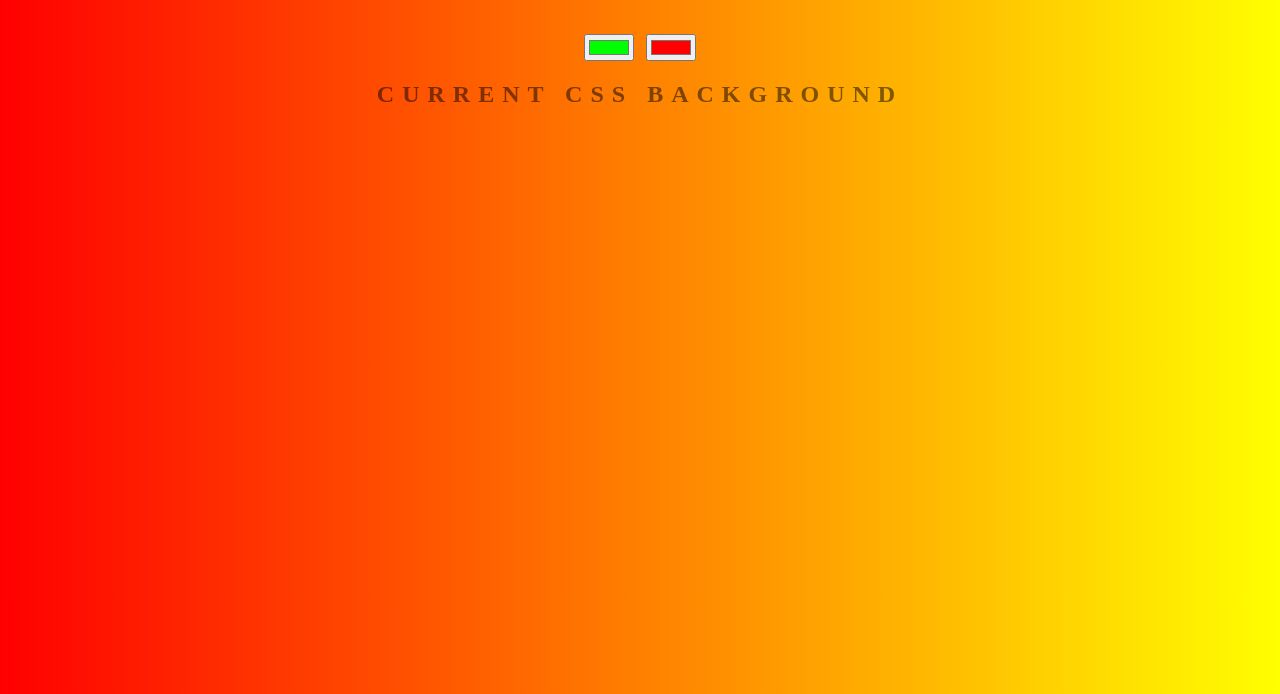
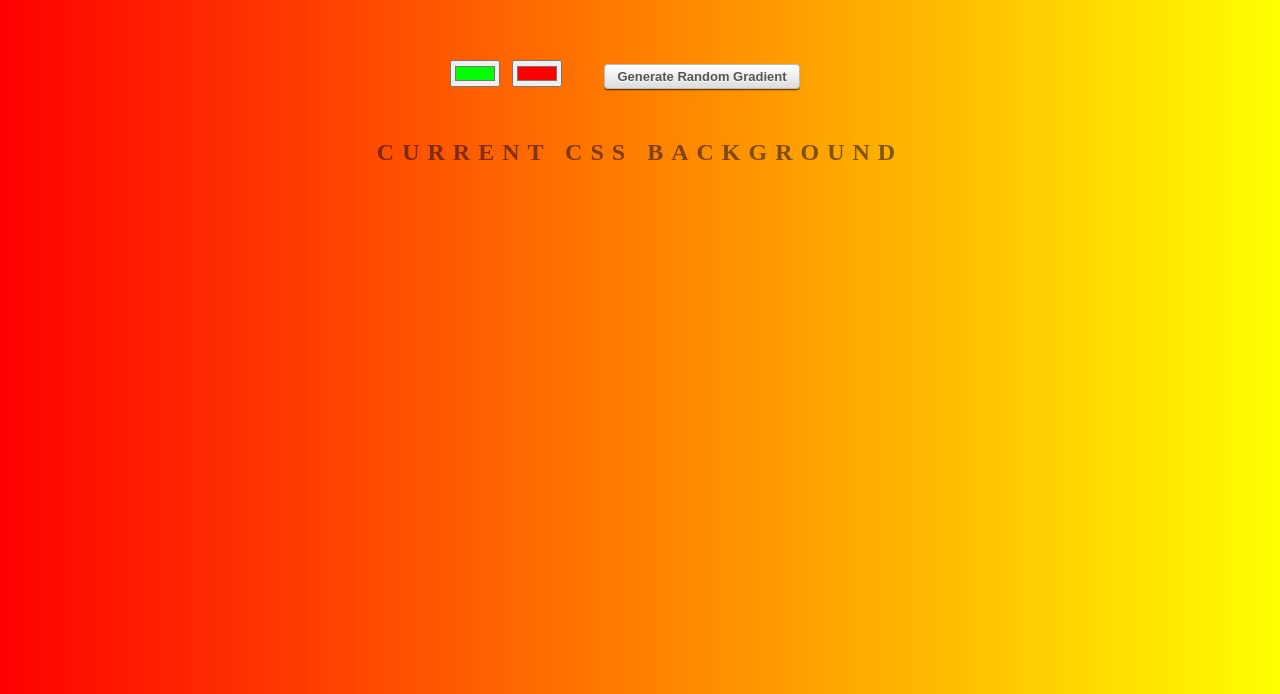
Before and after one commit to rossclay/background-generator, a website: page index.html in a window 1280 px wide. Shown: the part 106-800 px from the top of the page. Drawn offline with Linux system fonts and the light colour scheme.

Commit message:
Added button class to html

```diff
--- a/index.html
+++ b/index.html
@@ -1,15 +1,19 @@
 <!DOCTYPE html>
 <html>
+
 <head>
 	<title>Gradient Background</title>
 	<link rel="stylesheet" type="text/css" href="style.css">
 </head>
+
 <body id="gradient">
 	<h1>Gradient Generator</h1>
 	<input class="color1" type="color" name="color1" value="#00ff00">
 	<input class="color2" type="color" name="color2" value="#ff0000">
+	<button class="small button">Generate Random Gradient</button>
 	<h2>Current CSS Background</h2>
 	<h3></h3>
 	<script type="text/javascript" src="script.js"></script>
 </body>
+
 </html>
```
